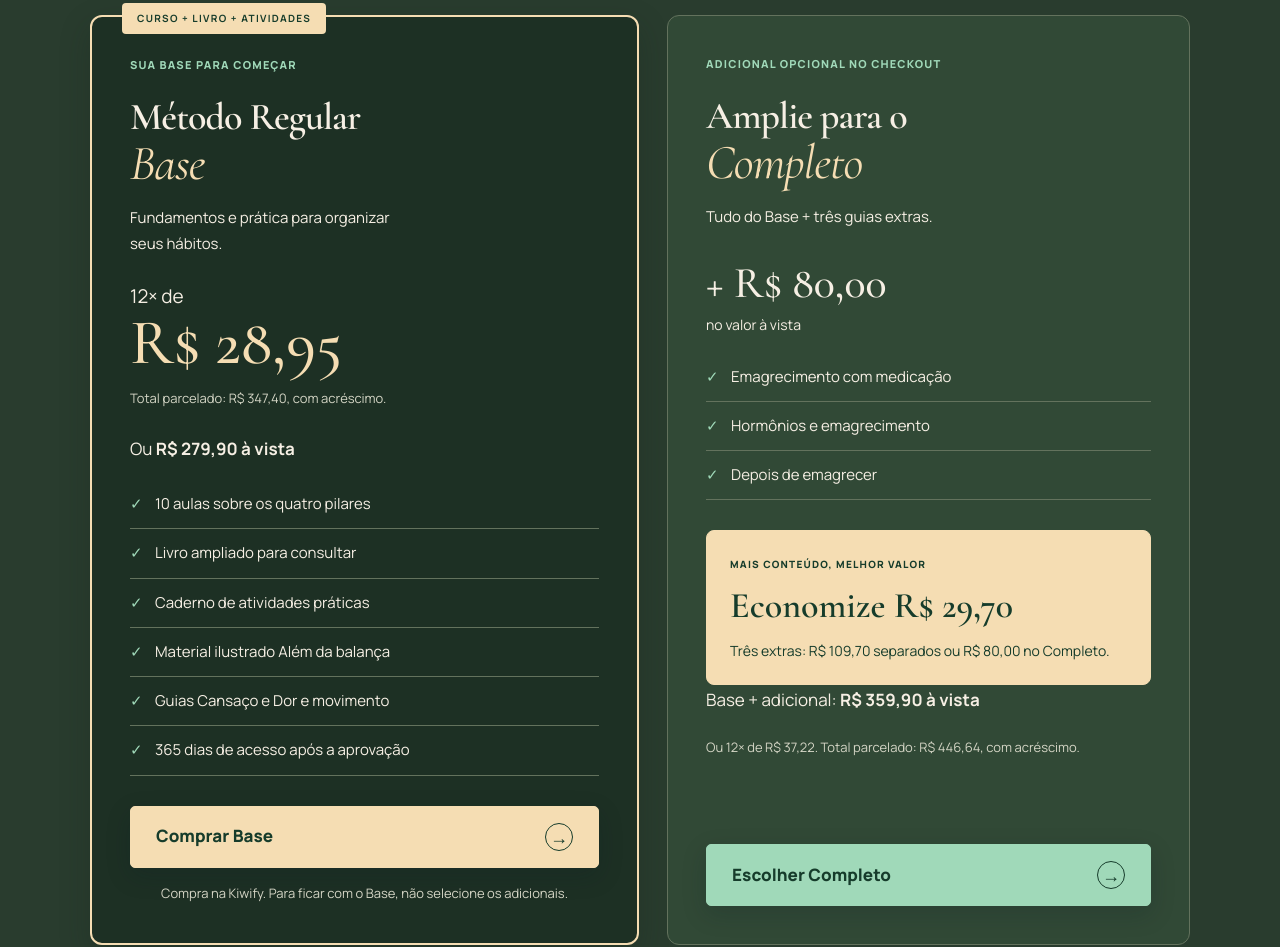
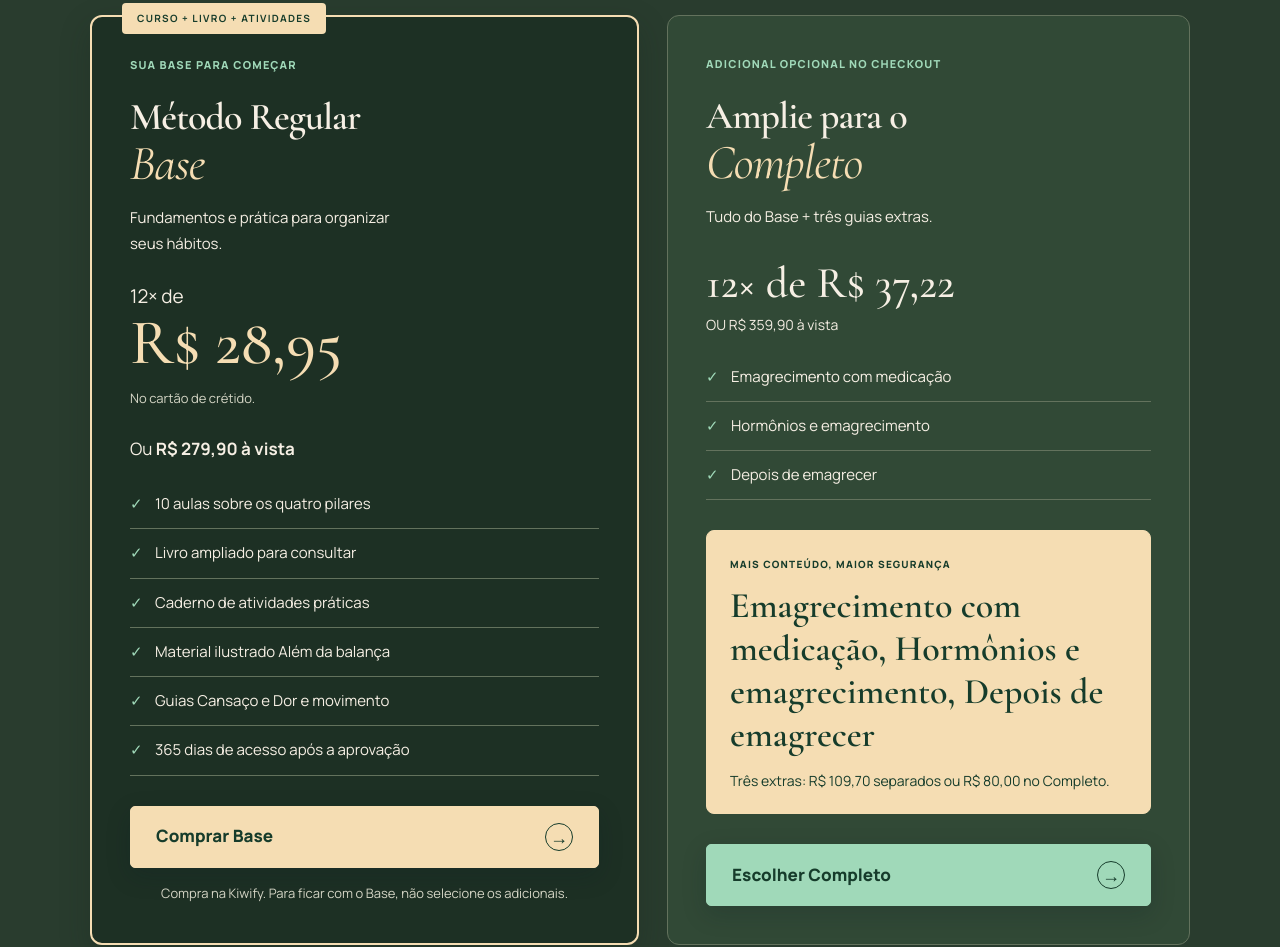
Before and after one commit to docsjr/wshop, a plain HTML site: page index.html in a window 1280 px wide. Shown: the part 5118-6065 px from the top of the page. Drawn offline with nearby package versions, Linux system fonts and the light colour scheme.

Commit message:
Update pricing and payment details in index.html

```diff
--- a/index.html
+++ b/index.html
@@ -235,7 +235,7 @@ src="https://www.facebook.com/tr?id=2428047607935661&ev=PageView&noscript=1"
             <p class="eyebrow">SUA BASE PARA COMEÇAR</p><h3>Método Regular <em>Base</em></h3>
             <p class="plan-intro">Fundamentos e prática para organizar seus hábitos.</p>
             <p class="installment">12× de <strong>R$ 28,95</strong></p>
-            <p class="payment">Total parcelado: R$ 347,40, com acréscimo.</p>
+            <p class="payment">No cartão de crétido.</p>
             <p class="cash-price">Ou <strong>R$ 279,90 à vista</strong></p>
             <ul class="checks"><li>10 aulas sobre os quatro pilares</li><li>Livro ampliado para consultar</li><li>Caderno de atividades práticas</li><li>Material ilustrado Além da balança</li><li>Guias Cansaço e Dor e movimento</li><li>365 dias de acesso após a aprovação</li></ul>
             <a class="button purchase" data-checkout="base" href="https://pay.kiwify.com.br/t5IY204">Comprar Base <span aria-hidden="true">→</span></a>
@@ -244,13 +244,10 @@ src="https://www.facebook.com/tr?id=2428047607935661&ev=PageView&noscript=1"
           <article class="plan upgrade-plan" id="curso-completo">
             <p class="eyebrow">ADICIONAL OPCIONAL NO CHECKOUT</p><h3>Amplie para o <em>Completo</em></h3>
             <p class="plan-intro">Tudo do Base + três guias extras.</p>
-            <p class="upgrade-price">+ R$ 80,00 <span>no valor à vista</span></p>
+            <p class="upgrade-price">12× de R$ 37,22 <span>OU R$ 359,90 à vista</span></p>
             <ul class="checks"><li>Emagrecimento com medicação</li><li>Hormônios e emagrecimento</li><li>Depois de emagrecer</li></ul>
-            <div class="value-note"><span>MAIS CONTEÚDO, MELHOR VALOR</span><strong>Economize R$ 29,70</strong><p>Três extras: R$ 109,70 separados ou R$ 80,00 no Completo.</p></div>
-            <p class="cash-price">Base + adicional: <strong>R$ 359,90 à vista</strong></p>
-            <p class="payment">Ou 12× de R$ 37,22. Total parcelado: R$ 446,64, com acréscimo.</p>
-
-            <a class="button outline purchase" data-checkout="completo" href="https://pay.kiwify.com.br/t5IY204">Escolher Completo <span aria-hidden="true">→</span></a>
+            <div class="value-note"><span>MAIS CONTEÚDO, MAIOR SEGURANÇA</span><strong>Emagrecimento com medicação, Hormônios e emagrecimento, Depois de emagrecer</strong><p>Três extras: R$ 109,70 separados ou R$ 80,00 no Completo.</p></div>
+           <a class="button outline purchase" data-checkout="completo" href="https://pay.kiwify.com.br/pE5lrFM">Escolher Completo <span aria-hidden="true">→</span></a>
           </article>
         </div>
         <p class="purchase-note">Confira os valores na Kiwify. Para o Completo, selecione o adicional no checkout.</p>
```
